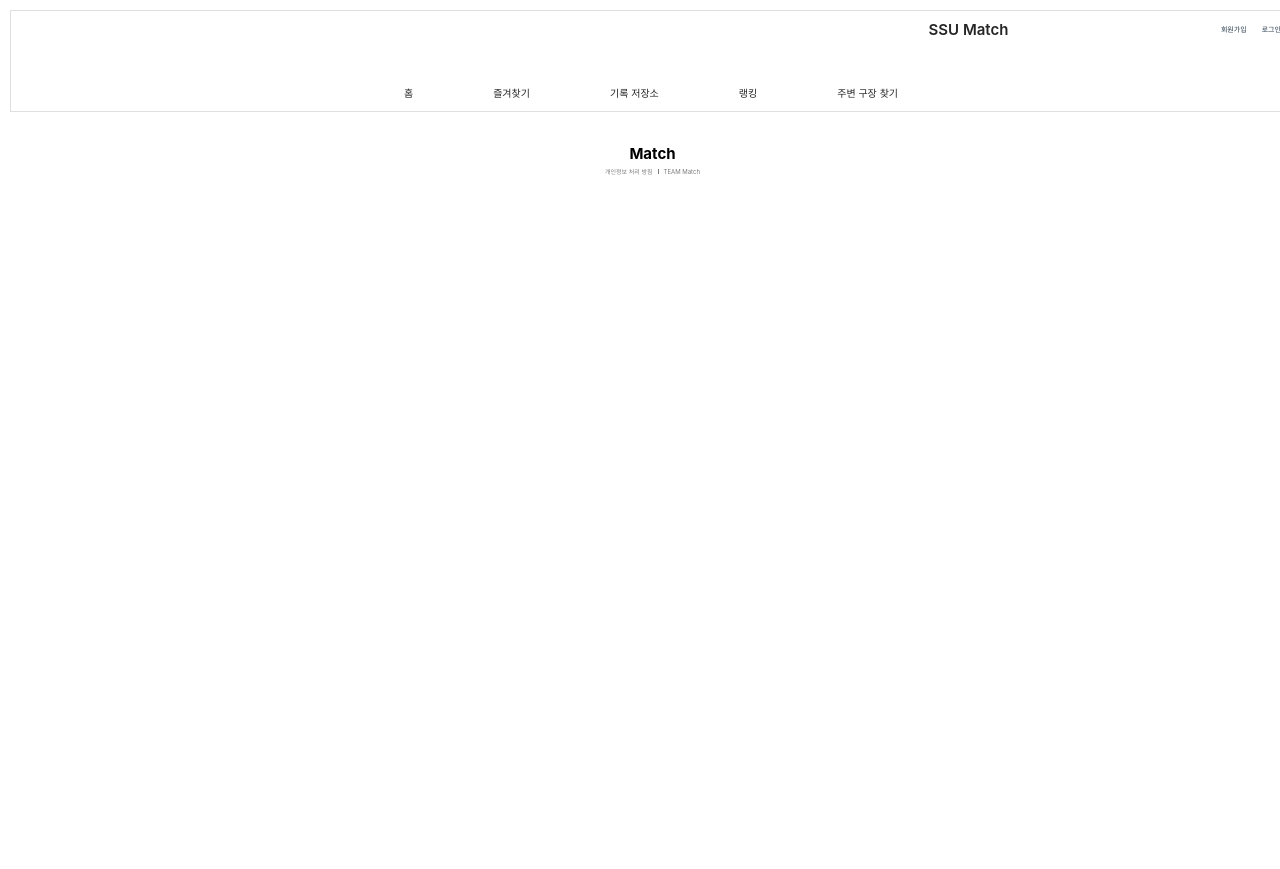
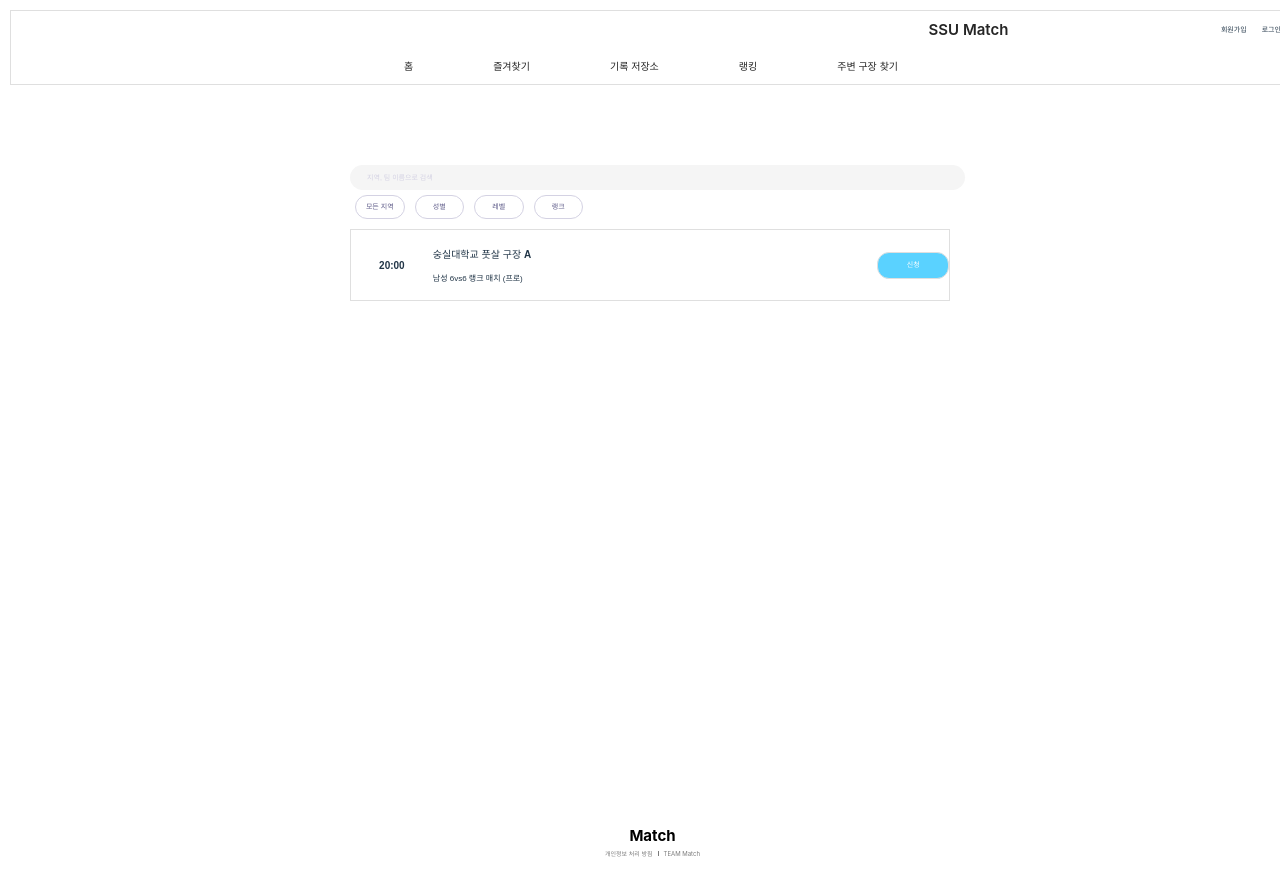
Before and after one commit to SSUMatch/Match_Front, a React (Vite) app in the folder Match/: page / in a window 1280 px wide. Before the commit the page ends 820 px from the top, so only its background shows below. Built offline with nearby package versions, Linux system fonts and the light colour scheme.

Commit message:
feat: 메인 페이지 구현

```diff
--- a/Match/src/pages/home/Home.tsx
+++ b/Match/src/pages/home/Home.tsx
@@ -1,7 +1,21 @@
-import { DefaultContainer } from "./Styles";
+import SearchBar from "@/components/searchbar/SearchBar";
+import Menu from "@/components/menu/Menu";
+import MatchList from "@/components/match/matchlist/MatchList";
+import * as H from "./Styles";
 
 function Home() {
-  return <DefaultContainer />;
+  const time = "20:00";
+  const location = "숭실대학교 풋살 구장 A";
+  const title = "남성 6vs6 랭크 매치 (프로)";
+
+  return (
+    <div>
+      <H.DefaultContainer />
+      <SearchBar />
+      <Menu />
+      <MatchList time={time} location={location} title={title} />
+    </div>
+  );
 }
 
 export default Home;
--- a/Match/src/pages/home/Styles.tsx
+++ b/Match/src/pages/home/Styles.tsx
@@ -1,8 +1,8 @@
 import styled from "@emotion/styled";
 
 export const DefaultContainer = styled.div`
-  width: 1080px;
+  width: auto;
+  height: 16rem;
   display: flex;
-  flex-direction: row;
-  background-color: magenta;
+  //background-color: magenta;
 `;
```
Also changed, not shown: Match/src/components/match/matchlist/MatchList.tsx (renamed from Match/src/components/match/matchlist/MatchLIst.tsx), 1 other file (tests, documents, lock files or other folders).
